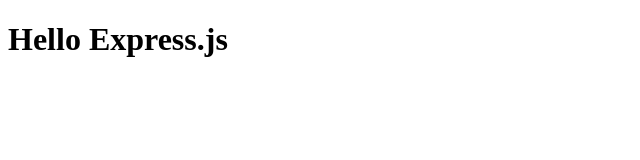
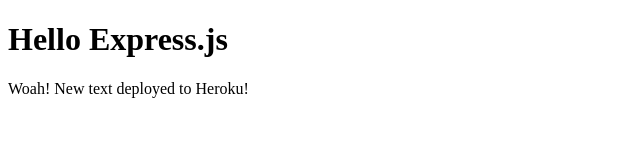
Before and after one commit to nick-transition/web-server, a website: page public/index.html in a window 1280 px wide. Shown: the whole page, without its empty margins (0-640 px from the left). Drawn offline with Linux system fonts and the light colour scheme.

Commit message:
Updated index.html

```diff
--- a/public/index.html
+++ b/public/index.html
@@ -6,5 +6,6 @@
   </head>
   <body>
     <h1>Hello Express.js</h1>
+    <p>Woah! New text deployed to Heroku!</p>
   </body>
 </html>
```
